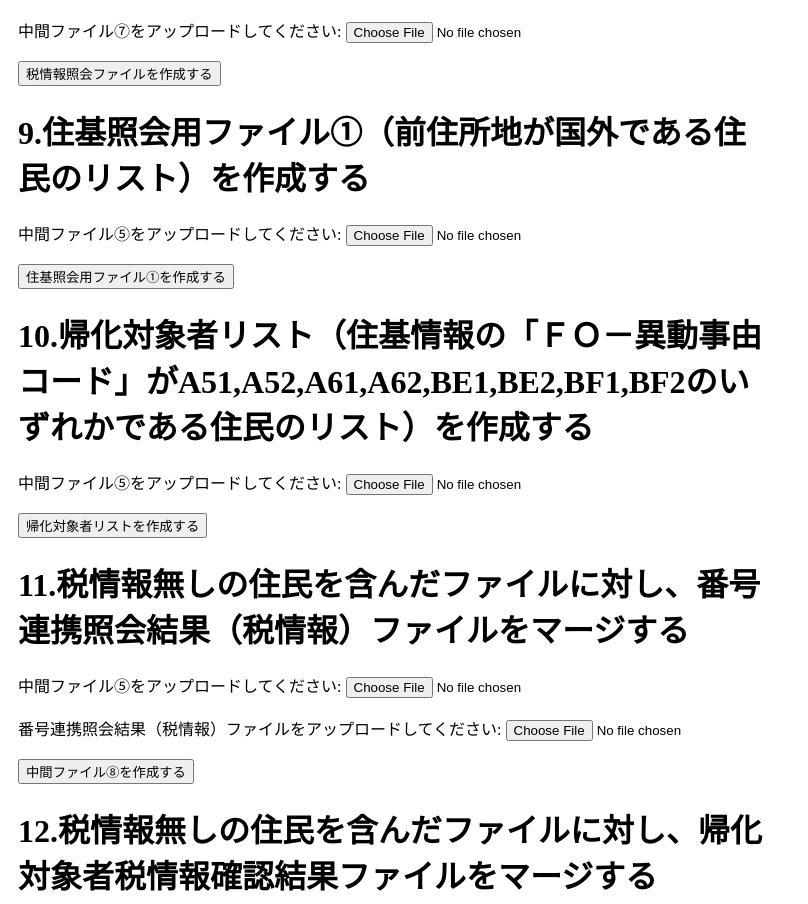
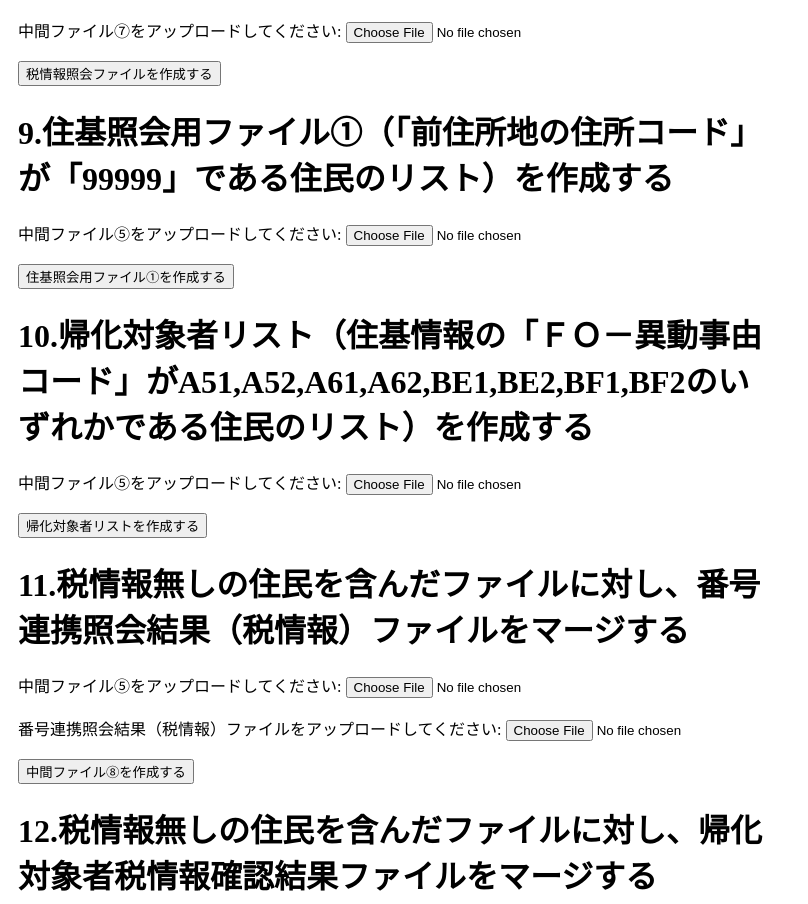
Before and after one commit to doy1022/ConvertTool, a plain HTML site: page index.html in a window 1280 px wide. Shown: the part 1657-2561 px from the top of the page, without its empty margins (0-808 px from the left). Drawn offline with Linux system fonts and the light colour scheme.

Commit message:
Update index.html

```diff
--- a/index.html
+++ b/index.html
@@ -77,7 +77,7 @@
         <button type="button" onclick="generateTaxInfoInquiryFile()">税情報照会ファイルを作成する</button>
     </form>
 
-    <h1>9.住基照会用ファイル①（前住所地が国外である住民のリスト）を作成する</h1>
+    <h1>9.住基照会用ファイル①（「前住所地の住所コード」が「99999」である住民のリスト）を作成する</h1>
     <form id="csvForm9">
         <label for="file13">中間ファイル⑤をアップロードしてください:</label>
         <input type="file" id="file13" accept=".csv"><br><br>
```
